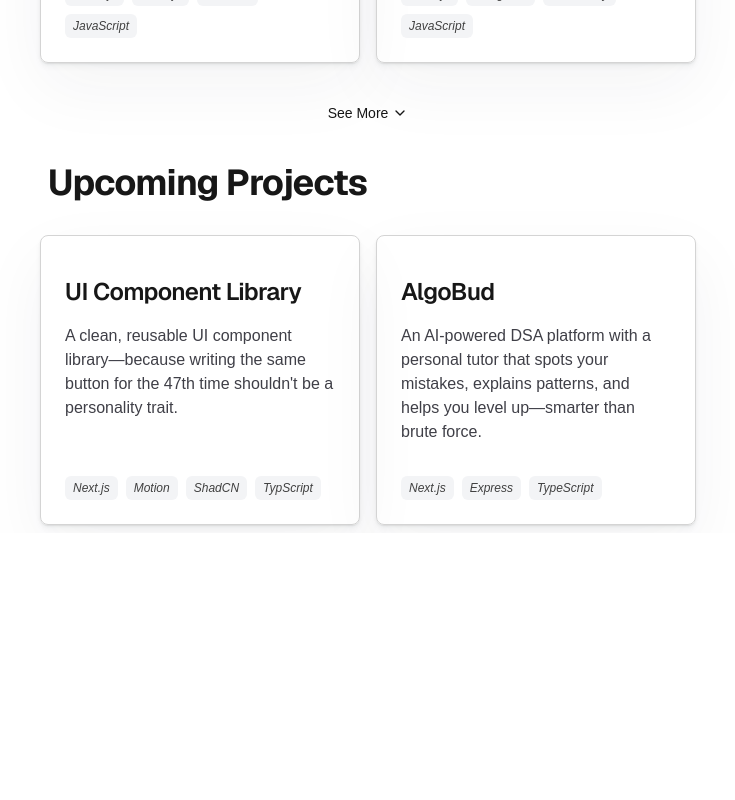
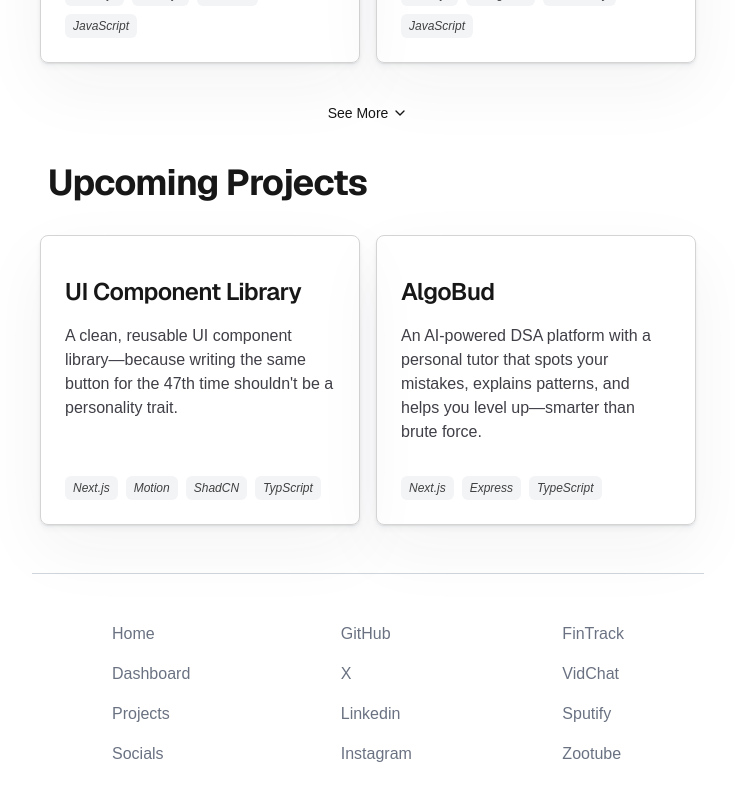
Before and after one commit to M-SaaD-H/portfolio, a Next.js app: page / in a window 1280 px wide. Shown: the part 1109-1909 px from the top of the page, without its empty margins (272-1007 px from the left). Before the commit the page ends 1642 px from the top, so only its background shows below. Built offline with nearby package versions, Linux system fonts and the light colour scheme.

Commit message:
Footer added

```diff
--- a/src/app/layout.tsx
+++ b/src/app/layout.tsx
@@ -5,6 +5,7 @@ import "./globals.css";
 import Navigation from "@/components/Navigation";
 import DarkModeToggle from "@/components/DarkModeToggle";
 import { ThemeContextProvider } from "@/contexts/ThemeContextProvider";
+import Footer from "@/components/Footer";
 
 const geistSans = Geist({
   variable: "--font-geist-sans",
@@ -41,6 +42,9 @@ export default function RootLayout({
           <div className='max-w-2xl mx-auto'>
             {children}
           </div>
+          <div className='max-w-2xl mx-auto'>
+            <Footer />
+          </div>
         </ThemeContextProvider>
       </body>
     </html>
--- /dev/null
+++ b/src/components/Footer.tsx
@@ -0,0 +1,104 @@
+import { link } from 'fs'
+import Link from 'next/link'
+import React from 'react'
+
+type Link = {
+  name: string,
+  link: string
+}
+
+const primaryLinks: Link[] = [
+  {
+    name: 'Home',
+    link: '/'
+  },
+  {
+    name: 'Dashboard',
+    link: '/#dashboard'
+  },
+  {
+    name: 'Projects',
+    link: '/#projects'
+  },
+  {
+    name: 'Socials',
+    link: '/#socials'
+  }
+]
+
+const socialLinks: Link[] = [
+  {
+    name: 'GitHub',
+    link: 'https://github.com/M-SaaD-H'
+  },
+  {
+    name: 'X',
+    link: 'https://x.com/_MSaaDH'
+  },
+  {
+    name: 'Linkedin',
+    link: 'https://www.linkedin.com/in/muhammad-saad-haider-942167317'
+  },
+  {
+    name: 'Instagram',
+    link: 'https://www.instagram.com/mohd.saadhaider'
+  }
+]
+
+const projectLinks: Link[] = [
+  {
+    name: 'FinTrack',
+    link: 'https://fintrack-flax-beta.vercel.app'
+  },
+  {
+    name: 'VidChat',
+    link: 'https://vid-chat-peach.vercel.app'
+  },
+  {
+    name: 'Sputify',
+    link: 'https://github.com/M-SaaD-H/Sputify'
+  },
+  {
+    name: 'Zootube',
+    link: 'https://github.com/M-SaaD-H/Zootube',
+  }
+]
+
+const Footer = () => {
+  return (
+    <div className='mt-10'>
+      <hr className='text-gray-300 my-8' />
+      <div className='flex flex-col md:flex-row max-md:ml-12 max-md:gap-12 justify-between max-w-lg mx-auto my-12'>
+        <ul className='flex flex-col space-y-4'>
+          {
+            primaryLinks.map(l => (
+              <Link key={l.name} href={l.link} className='text-gray-500 hover:text-gray-600'>
+                <li>{l.name}</li>
+              </Link>
+            ))
+          }
+        </ul>
+        <ul className='flex flex-col space-y-4'>
+          {
+            socialLinks.map(l => (
+              <Link key={l.name} href={l.link} className='text-gray-500 hover:text-gray-600'>
+                <li>{l.name}</li>
+              </Link>
+            ))
+          }
+        </ul>
+        <ul className='flex flex-col space-y-4'>
+          {
+            projectLinks.map(l => (
+              <Link key={l.name} href={l.link} className='text-gray-500 hover:text-gray-600'>
+                <li>{l.name}</li>
+              </Link>
+            ))
+          }
+        </ul>
+      </div>
+    </div>
+  )
+}
+
+export default Footer
--- a/src/components/Projects.tsx
+++ b/src/components/Projects.tsx
@@ -81,9 +81,9 @@ const upcomingProjects: Project[] = [
 
 function Projects() {
   return (
-    <div className='p-2'>
+    <div className='md:p-2 p-8'>
       <h1 className='text-4xl ml-2 my-8 font-bold font-sans tracking-tight'>Projects</h1>
-      <div className='grid grid-cols-2 gap-4'>
+      <div className='grid md:grid-cols-2 max-md:mx-4 gap-4'>
         {
           projects.map(project => (
             <Card project={project} key={project.title} />
@@ -97,7 +97,7 @@ function Projects() {
       </Link>
 
       <h1 className='text-4xl ml-2 my-8 font-bold font-sans tracking-tight'>Upcoming Projects</h1>
-      <div className='grid grid-cols-2 gap-4'>
+      <div className='grid md:grid-cols-2 max-md:mx-4 gap-4'>
         {
           upcomingProjects.map(project => (
             <Card project={project} key={project.title} />
```
